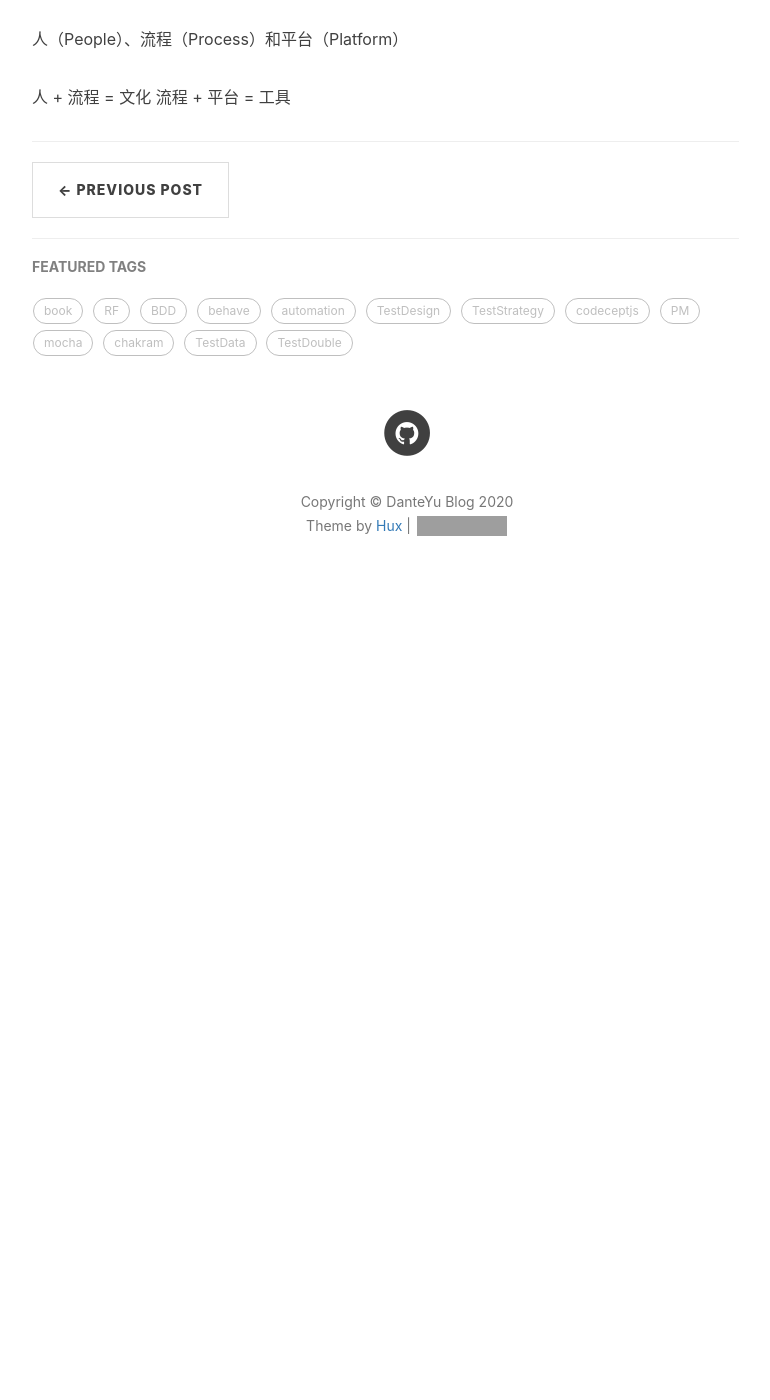
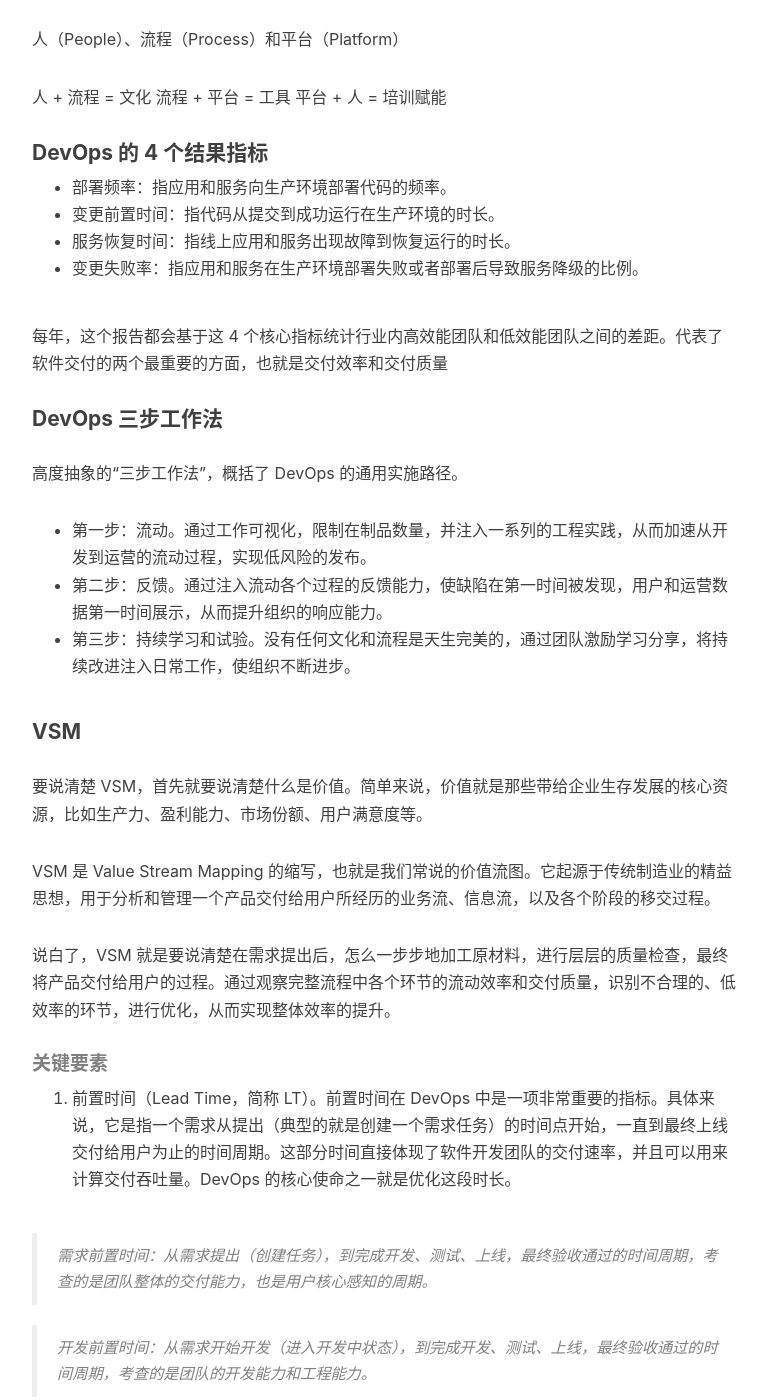
Before and after one commit to DanteYu/DanteYu.github.io, a Jekyll site: the page built from _posts/2019-12-24-devops.markdown, in a window 1280 px wide and 1400 px high, scrolled down 1007 px. Shown: the whole window, without its empty margins (233-1003 px from the left). Built offline with Jekyll 4.4.1, drawn with Linux system fonts in a browser that asks for light colours; nearby versions of some CDN libraries; comment, search, counter and statistics services are not loaded; before the commit the page ends 1637 px from its top, so only the background shows below that; some of the changed text lies outside the part shown; grey boxes are pictures that could not be loaded.

Commit message:
update post regarding devops

```diff
--- a/_posts/2019-12-24-devops.markdown
+++ b/_posts/2019-12-24-devops.markdown
@@ -1,7 +1,7 @@
 ---
 layout:     post
-title:      devops学习笔记
-subtitle:   第一篇
+title:      devops实战读书笔记
+subtitle:   基础理论 + 落地实践
 date:       2019-12-24 12:00:00
 author:     DanteYu
 tags:
@@ -23,3 +23,45 @@ tags:
 
 人 + 流程 = 文化
 流程 + 平台 = 工具
+平台 + 人 = 培训赋能
+
+#### DevOps 的 4 个结果指标
+* 部署频率：指应用和服务向生产环境部署代码的频率。
+* 变更前置时间：指代码从提交到成功运行在生产环境的时长。
+* 服务恢复时间：指线上应用和服务出现故障到恢复运行的时长。
+* 变更失败率：指应用和服务在生产环境部署失败或者部署后导致服务降级的比例。
+
+每年，这个报告都会基于这 4 个核心指标统计行业内高效能团队和低效能团队之间的差距。代表了软件交付的两个最重要的方面，也就是交付效率和交付质量
+
+#### DevOps 三步工作法
+高度抽象的“三步工作法”，概括了 DevOps 的通用实施路径。
+* 第一步：流动。通过工作可视化，限制在制品数量，并注入一系列的工程实践，从而加速从开发到运营的流动过程，实现低风险的发布。
+* 第二步：反馈。通过注入流动各个过程的反馈能力，使缺陷在第一时间被发现，用户和运营数据第一时间展示，从而提升组织的响应能力。
+* 第三步：持续学习和试验。没有任何文化和流程是天生完美的，通过团队激励学习分享，将持续改进注入日常工作，使组织不断进步。
+
+#### VSM
+
+要说清楚 VSM，首先就要说清楚什么是价值。简单来说，价值就是那些带给企业生存发展的核心资源，比如生产力、盈利能力、市场份额、用户满意度等。
+
+VSM 是 Value Stream Mapping 的缩写，也就是我们常说的价值流图。它起源于传统制造业的精益思想，用于分析和管理一个产品交付给用户所经历的业务流、信息流，以及各个阶段的移交过程。
+
+说白了，VSM 就是要说清楚在需求提出后，怎么一步步地加工原材料，进行层层的质量检查，最终将产品交付给用户的过程。通过观察完整流程中各个环节的流动效率和交付质量，识别不合理的、低效率的环节，进行优化，从而实现整体效率的提升。
+
+##### 关键要素
+1. 前置时间（Lead Time，简称 LT）。前置时间在 DevOps 中是一项非常重要的指标。具体来说，它是指一个需求从提出（典型的就是创建一个需求任务）的时间点开始，一直到最终上线交付给用户为止的时间周期。这部分时间直接体现了软件开发团队的交付速率，并且可以用来计算交付吞吐量。DevOps 的核心使命之一就是优化这段时长。
+
+> 需求前置时间：从需求提出（创建任务），到完成开发、测试、上线，最终验收通过的时间周期，考查的是团队整体的交付能力，也是用户核心感知的周期。
+
+> 开发前置时间：从需求开始开发（进入开发中状态），到完成开发、测试、上线，最终验收通过的时间周期，考查的是团队的开发能力和工程能力。
+
+2. 增值活动时间和不增值活动时间（Value Added Time/Non-Value Added Time，简称 VAT/NVAT）。在精益思想中，最重要的就是消除浪费，也就是说最大化流程中那些增值活动的时长，降低不增值活动的时长。在软件开发行业中，典型的不增值活动有很多，比如无意义的会议、需求的反复变更、开发的缺陷流向下游带来的返工等。
+3. 完成度和准确度（% Complete/Accurate，简称 %C/A）。这个指标用来表明工作的质量，也就是有多少工作因为质量不符合要求而被下游打回。这里面蕴含了大量的沟通和返工成本，从精益的视角来看，也是一种浪费。
+
+
+
+为什么 VSM 会是企业 DevOps 转型的第一步呢？
+看见全貌、识别问题、促进沟通、驱动度量和价值展现
+
+如何开展一次成功的 VSM 活动呢？
+1.召开一次企业内部价值流程梳理的工作坊或者会议。
+2.内部人员走访。
```
